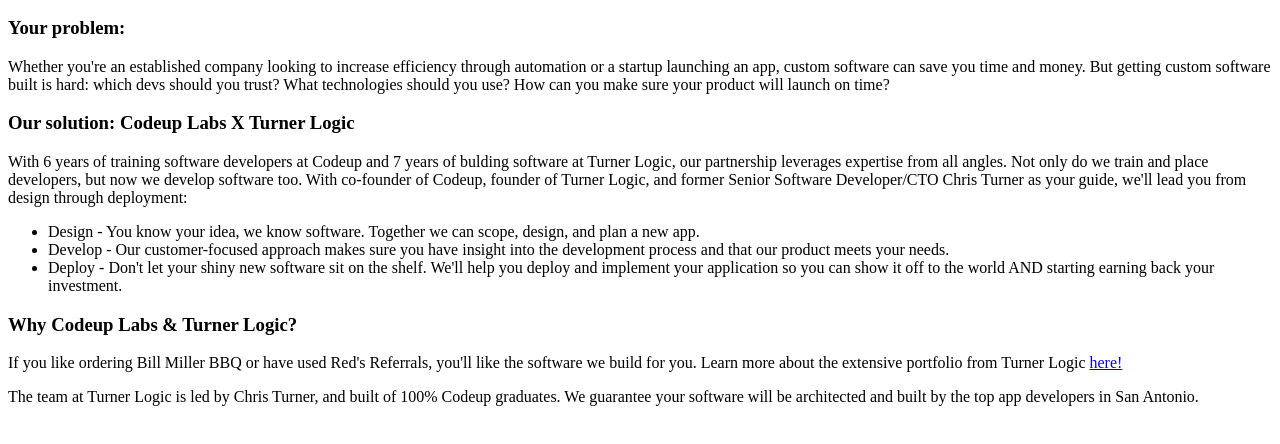
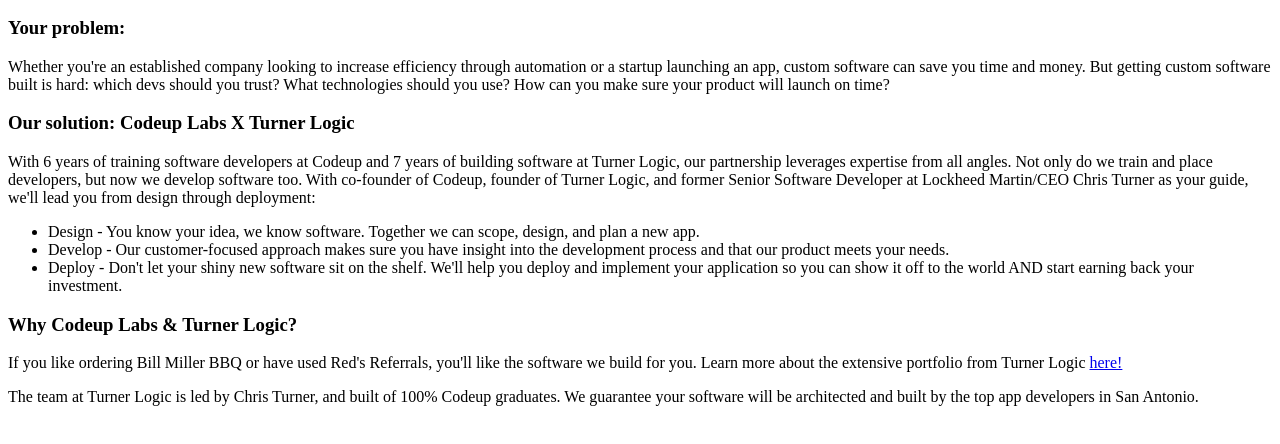
Before and after one commit to dimitriantoniou/codeup-labs, a plain HTML site: page Index.html in a window 1280 px wide. Shown: the part 110-554 px from the top of the page. Drawn offline with Linux system fonts and the light colour scheme.

Commit message:
Updated content

```diff
--- a/labs-landing-page.html
+++ b/Index.html
@@ -12,14 +12,14 @@
     custom software can save you time and money. But getting custom software built is hard: which devs should you trust?
     What technologies should you use? How can you make sure your product will launch on time?</p>
 <h3>Our solution: Codeup Labs X Turner Logic</h3>
-    <p>With 6 years of training software developers at Codeup and 7 years of bulding software at Turner Logic, our partnership
+    <p>With 6 years of training software developers at Codeup and 7 years of building software at Turner Logic, our partnership
         leverages expertise from all angles. Not only do we train and place developers, but now we develop software too.
-        With co-founder of Codeup, founder of Turner Logic, and former Senior Software Developer/CTO Chris Turner as your guide,
-    we'll lead you from design through deployment:</p>
+        With co-founder of Codeup, founder of Turner Logic, and former Senior Software Developer at Lockheed Martin/CEO Chris Turner
+        as your guide, we'll lead you from design through deployment:</p>
         <ul>
             <li>Design - You know your idea, we know software. Together we can scope, design, and plan a new app.</li>
             <li>Develop - Our customer-focused approach makes sure you have insight into the development process and that our product meets your needs.</li>
-            <li>Deploy - Don't let your shiny new software sit on the shelf. We'll help you deploy and implement your application so you can show it off to the world AND starting earning back your investment.</li>
+            <li>Deploy - Don't let your shiny new software sit on the shelf. We'll help you deploy and implement your application so you can show it off to the world AND start earning back your investment.</li>
         </ul>
 <h3>Why Codeup Labs & Turner Logic?</h3>
 <p>If you like ordering Bill Miller BBQ or have used Red's Referrals, you'll like the software we build for you.
```
